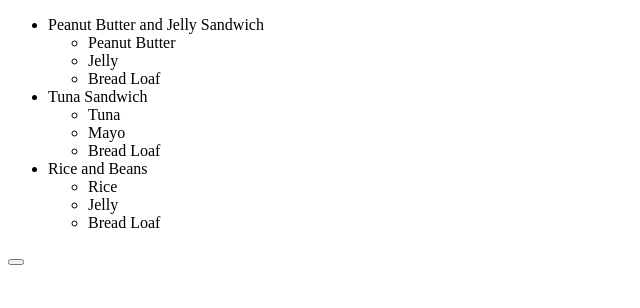
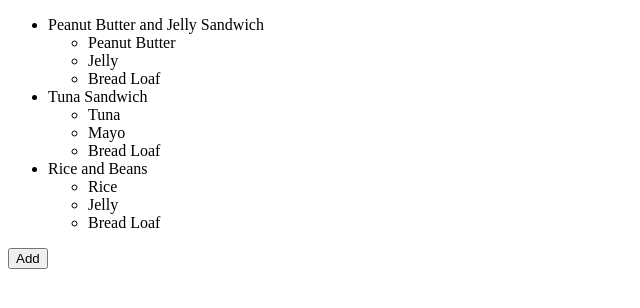
Before and after one commit to AnimalinAshell/RecipeBox, a React app: page / in a window 1280 px wide. Shown: the top 308 px of the page, without its empty margins (0-640 px from the left). Built offline with nearby package versions, Linux system fonts and the light colour scheme.

Commit message:
Recipe add/close modal

```diff
--- a/src/components/Recipes/Recipes.js
+++ b/src/components/Recipes/Recipes.js
@@ -5,9 +5,9 @@ import './Recipes.css';
 export default class Recipes extends Component {
     constructor(props) {
         super(props);
-        this.state = {
-            recipes: []
-        }
+        this.state = { recipes: [], modalToggle: false };
+
+        this.handleToggleModal = this.handleToggleModal.bind(this);
     }
 
     componentWillMount() {
@@ -36,32 +36,39 @@ export default class Recipes extends Component {
 
     }
 
+    handleToggleModal(){
+        return this.setState(prevState => ({modalToggle: !prevState.modalToggle}));
+    }
+
     render() {
-        return (
-            <div>
-                <ul>
-                    {
-                        this.state.recipes.map((recipe) => (
+        return <div>
+            <ul className="recipeList">
+              {this.state.recipes.map(recipe => (
                 <li key={this.state.recipes.indexOf(recipe)}>
                   {recipe.name}
-                            <br/>
+                  <br />
                   <ul>
-                                {
-                                    recipe.ingredients.map((ingredient) => (
+                    {recipe.ingredients.map(ingredient => (
                       <li key={recipe.ingredients.indexOf(ingredient)}>
-                                            {
-                                                ingredient + " "
-                                            }
+                        {ingredient + " "}
                       </li>
-                                    ))
-                                }
+                    ))}
                   </ul>
-                        </li>))
-                    }
+                </li>
+              ))}
             </ul>
 
-                <button onClick={alert()}></button>
-            </div>
-        )
+            <ReactModal isOpen={this.state.modalToggle} ariaHideApp={false}>
+              <form>
+                <input type="text" placeholder="Recipe Name.." />
+                <input type="text" placeholder="Ingredient.." />
+                <input type="text" placeholder="Notes.." />
+                <button>Add recipe</button>
+              </form>
+              <button onClick={this.handleToggleModal}>X</button>
+            </ReactModal>
+
+            <button onClick={this.handleToggleModal}>Add</button>
+          </div>;
   }
 };
```
Lines whose indentation alone changed are shown as unchanged.
